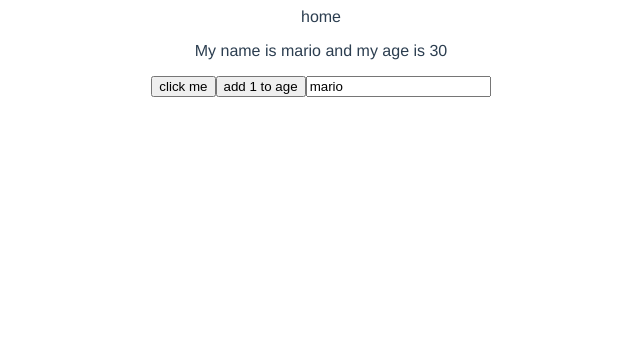
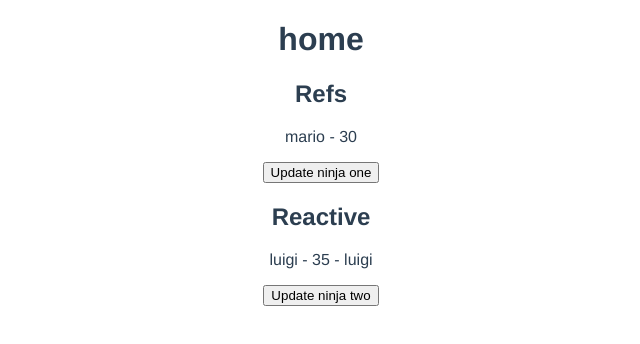
Before and after one commit to lollylegs/dojo-blog, a Vue app: page / in a window 1280 px wide. Shown: the top 344 px of the page, without its empty margins (319-959 px from the left). Built offline with nearby package versions, Linux system fonts and the light colour scheme.

Commit message:
finish refs versus reactive

```diff
--- a/src/views/Home.vue
+++ b/src/views/Home.vue
@@ -1,32 +1,40 @@
 <template>
   <div class="home">
-      home
-      <p ref="p">My name is {{ name }} and my age is {{ age }}</p>
-      <button @click="handleClick">click me</button>
-      <button @click="age++">add 1 to age</button>
-      <input type="text" v-model="name">
+      <h1>home</h1>
+      <h2>Refs</h2>
+      <p>{{ ninjaOne.name }} - {{ ninjaOne.age }}</p>
+      <button @click="updateNinjaOne">Update ninja one</button>
+      <h2>Reactive</h2>
+      <p>{{ ninjaTwo.name }} - {{ ninjaTwo.age }} - {{ nameTwo }}</p>
+      <button @click="updateNinjaTwo">Update ninja two</button>
   </div>
 </template>
 
 <script>
-import { ref } from "vue"
+import { ref, reactive } from "vue"
 
 export default {
   name: 'Home',
   setup() {
 
-    const p = ref(null)
+    const ninjaOne = ref({ name: 'mario', age: 30 })
+    const ninjaTwo = reactive({ name: 'luigi', age: 35 })
 
-    const name = ref('mario')
-    const age = ref(30)
+    const nameOne = ref('marion')
+    const nameTwo = reactive('luigi')
 
-
-    const handleClick = () => {
-      name.value = 'luigi'
-      age.value = 35
+    const updateNinjaOne = () => {
+      ninjaOne.value.age = 40
     }
 
-    return { name, age, handleClick, p }
-  }
+     const updateNinjaTwo = () => {
+      ninjaTwo.age = 45
+
+    }
+
+    return { ninjaOne, updateNinjaOne, ninjaTwo, updateNinjaTwo, nameTwo }
+
+    }
 }
+
 </script>
```
